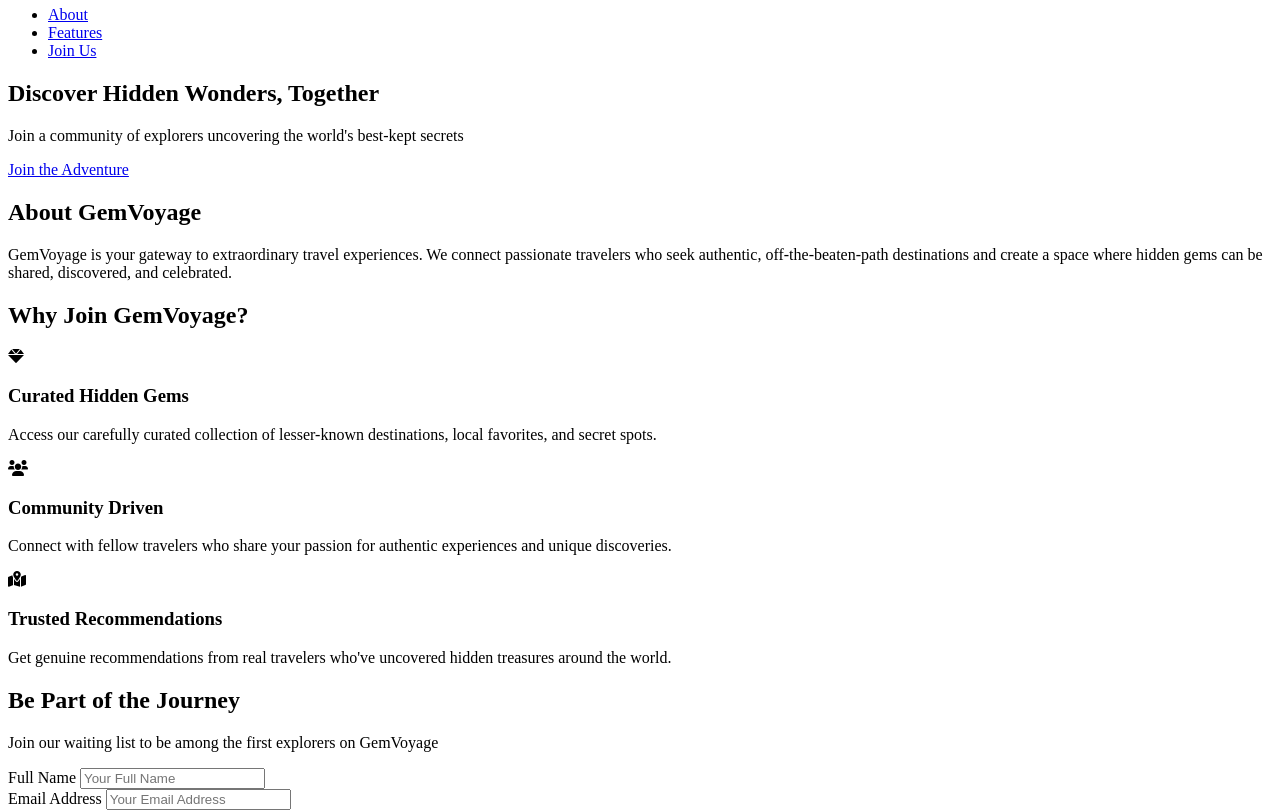
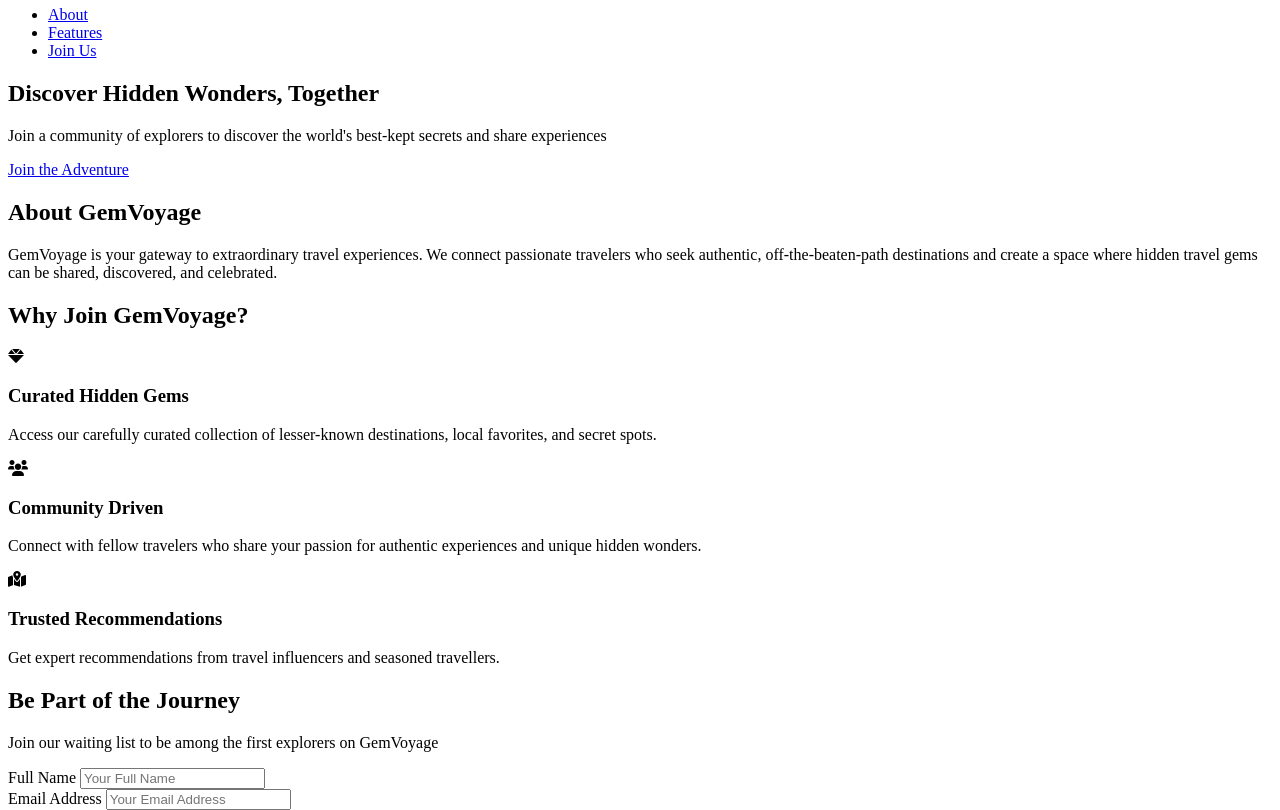
Before and after one commit to MostafaMatar/GemVoyage, a website built with Vite: page index.html in a window 1280 px wide. Shown: the part 540-1350 px from the top of the page. Built offline with nearby package versions, Linux system fonts and the light colour scheme; a script that the page names is missing.

Commit message:
Improve SEO Score

```diff
--- a/index.html
+++ b/index.html
@@ -3,10 +3,10 @@
 <head>
     <meta charset="UTF-8">
     <meta name="viewport" content="width=device-width, initial-scale=1.0">
-    <title>GemVoyage - Discover Hidden Travel Wonders & Secret Destinations</title>
+    <title>GemVoyage - Explore Life</title>
 
     <!-- SEO Meta Tags -->
-    <meta name="description" content="Join GemVoyage to discover hidden travel destinations, connect with passionate explorers, and uncover the world's best-kept secrets. Share authentic travel experiences and find unique places.">
+    <meta name="description" content="Join GemVoyage to discover hidden travel destinations, connect with passionate explorers, and uncover the world's best-kept secrets.">
     <meta name="keywords" content="hidden travel destinations, secret places, travel community, unique destinations, authentic travel, travel experiences, local favorites, hidden gems, travel exploration">
     <meta name="author" content="GemVoyage">
     <meta name="robots" content="index, follow">
@@ -93,7 +93,7 @@
         <section class="hero" id="hero" role="banner">
             <div class="hero-content">
                 <h1>Discover Hidden Wonders, Together</h1>
-                <p>Join a community of explorers uncovering the world's best-kept secrets</p>
+                <p>Join a community of explorers to discover the world's best-kept secrets and share experiences</p>
                 <a href="#join" class="cta-button">Join the Adventure</a>
             </div>
         </section>
@@ -103,7 +103,7 @@
                 <h2 itemprop="name">About GemVoyage</h2>
                 <div class="about-content">
                     <p itemprop="description">GemVoyage is your gateway to extraordinary travel experiences. We connect passionate travelers
-                        who seek authentic, off-the-beaten-path destinations and create a space where hidden gems can be
+                        who seek authentic, off-the-beaten-path destinations and create a space where hidden travel gems can be
                         shared, discovered, and celebrated.</p>
                 </div>
             </div>
@@ -124,14 +124,13 @@
                         <i class="fas fa-users" aria-hidden="true"></i>
                         <h3 itemprop="name">Community Driven</h3>
                         <p itemprop="description">Connect with fellow travelers who share your passion for authentic experiences and unique
-                            discoveries.</p>
+                            hidden wonders.</p>
                         <meta itemprop="position" content="2" />
                     </div>
                     <div class="feature-card" itemprop="itemListElement" itemscope itemtype="https://schema.org/ListItem">
                         <i class="fas fa-map-marked-alt" aria-hidden="true"></i>
                         <h3 itemprop="name">Trusted Recommendations</h3>
-                        <p itemprop="description">Get genuine recommendations from real travelers who've uncovered hidden treasures around the
-                            world.</p>
+                        <p itemprop="description">Get expert recommendations from travel influencers and seasoned travellers.</p>
                         <meta itemprop="position" content="3" />
                     </div>
                 </div>
```
